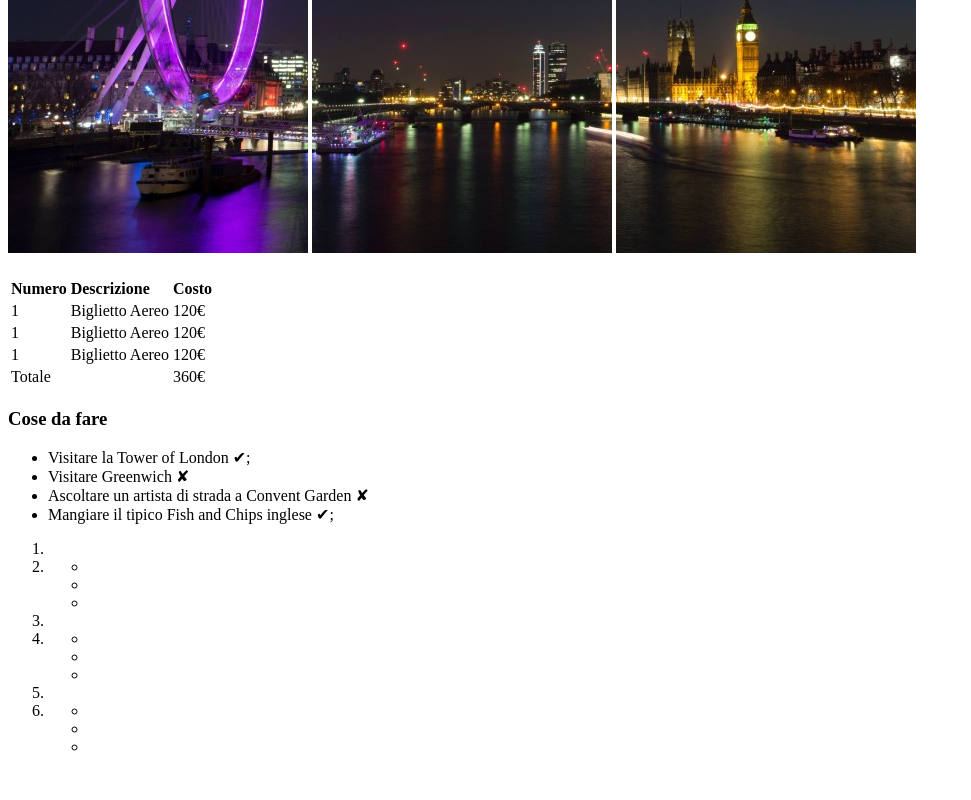
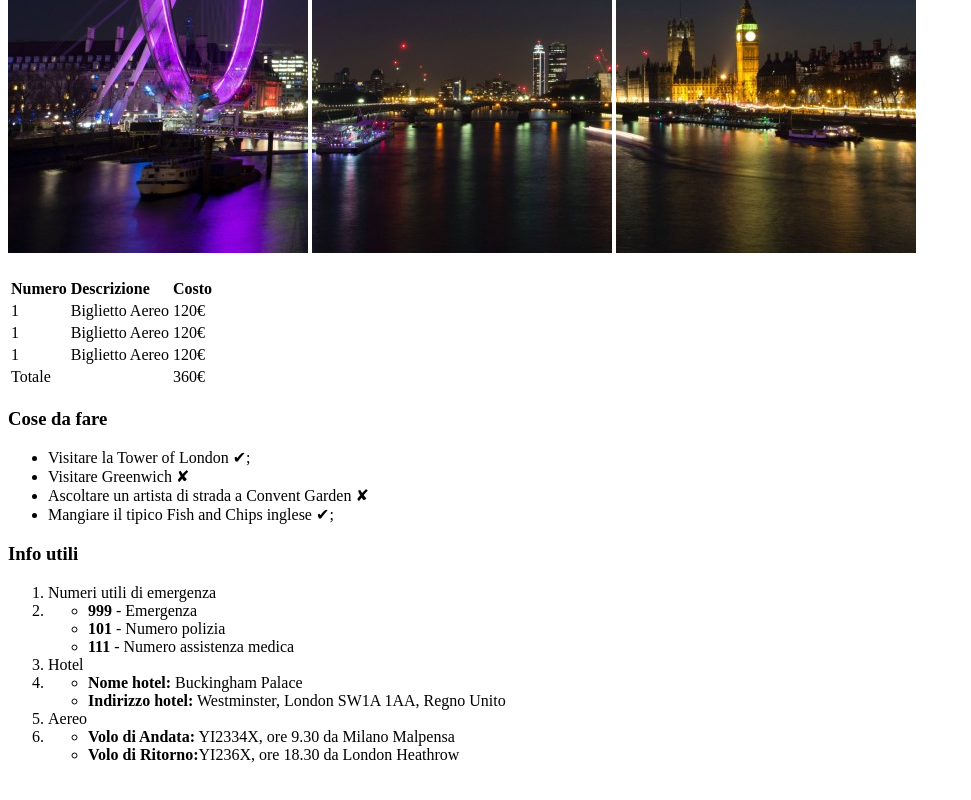
Before and after one commit to federicofrasca796/html-london-trip, a plain HTML site: page index.html in a window 1280 px wide. Shown: the part 427-1227 px from the top of the page, without its empty margins (0-971 px from the left). Drawn offline with Linux system fonts and the light colour scheme.

Commit message:
fill "Info utili" section
add h3 before ordered list|filled the rest|removed useless list items

```diff
--- a/index.html
+++ b/index.html
@@ -72,34 +72,33 @@
 
         <!-- Info utili -->
         <section>
+			<h3>Info utili</h3>
             <ol>
 				<!-- 1 -->
-				<li></li>
+				<li>Numeri utili di emergenza</li>
 				<li>
 					<ul>
-						<li></li>
-						<li></li>
-						<li></li>
+						<li><strong>999</strong> - Emergenza</li>
+						<li><strong>101</strong> - Numero polizia</li>
+						<li><strong>111</strong> - Numero assistenza medica</li>
 					</ul>
 				</li>
 
 				<!-- 2 -->
-				<li></li>
+				<li>Hotel</li>
 				<li>
 					<ul>
-						<li></li>
-						<li></li>
-						<li></li>
+						<li><strong>Nome hotel:</strong> Buckingham Palace</li>
+						<li><strong>Indirizzo hotel:</strong> Westminster, London SW1A 1AA, Regno Unito</li>
 					</ul>
 				</li>
 
 				<!-- 3 -->
-				<li></li>
+				<li>Aereo</li>
 				<li>
 					<ul>
-						<li></li>
-						<li></li>
-						<li></li>
+						<li><strong>Volo di Andata:</strong> YI2334X, ore 9.30 da Milano Malpensa</li>
+						<li><strong>Volo di Ritorno:</strong>YI236X, ore 18.30 da London Heathrow</li>
 					</ul>
 				</li>
 			</ol>
```
